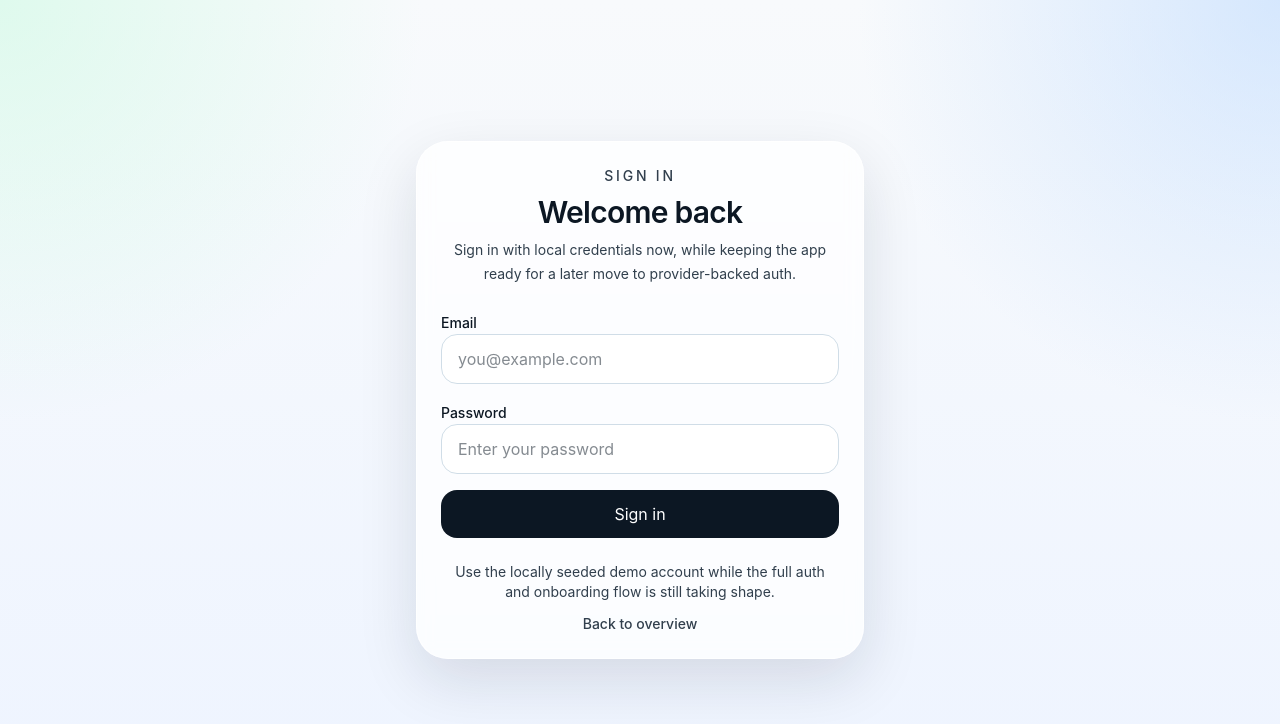
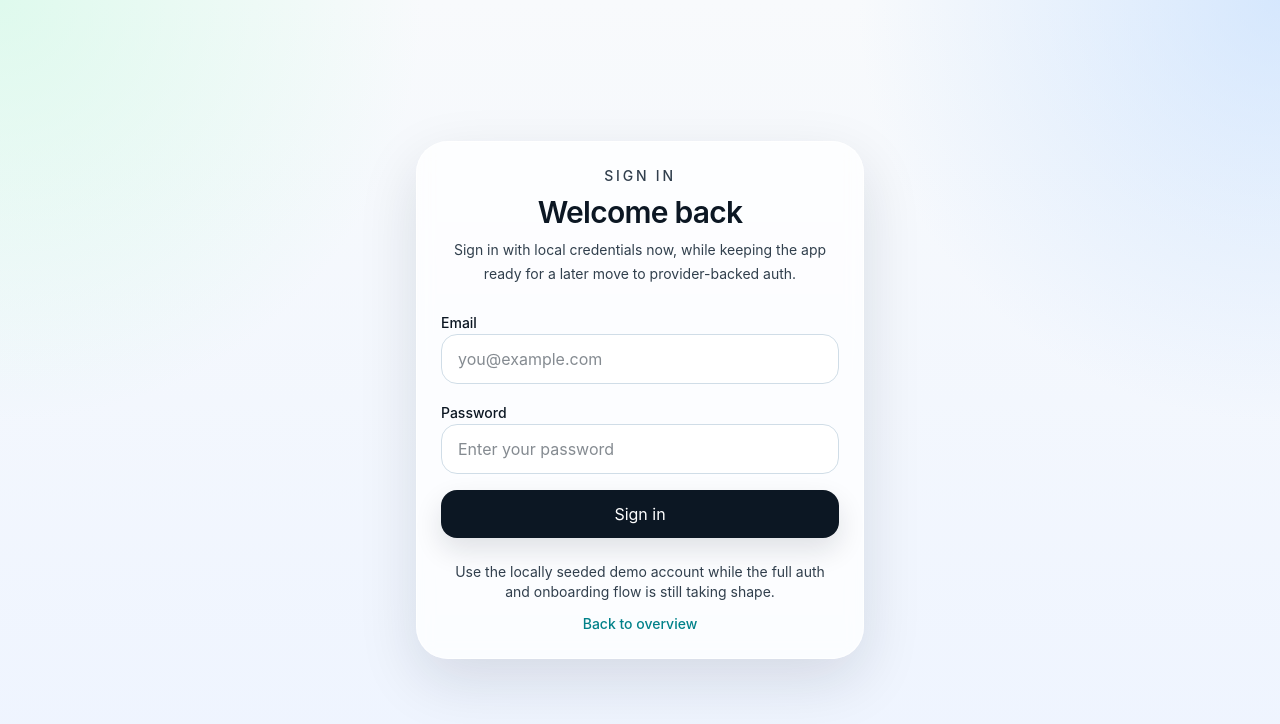
Before and after one commit to nicolask/dashboard-one, a Next.js app: page /login in a window 1280 px wide. Shown: the top 724 px of the page. Built offline with nearby package versions, Linux system fonts and the light colour scheme; no server answers.

Commit message:
Refine landing and login button states

```diff
--- a/src/app/globals.css
+++ b/src/app/globals.css
@@ -45,7 +45,6 @@ body {
 }
 
 a {
-  color: inherit;
   text-decoration: none;
 }
 
--- a/src/app/page.tsx
+++ b/src/app/page.tsx
@@ -28,13 +28,13 @@ export default function HomePage() {
           </div>
           <div className="flex flex-wrap gap-3">
             <Link
-              className="rounded-full bg-ink-900 px-5 py-3 text-sm font-medium text-white transition hover:bg-ink-700"
+              className="rounded-full bg-ink-900 px-5 py-3 text-sm font-medium text-white shadow-[0_10px_24px_rgb(15_23_42_/_0.12)] transition-all duration-200 ease-out hover:-translate-y-0.5 hover:bg-brand-700 hover:text-white hover:shadow-[0_18px_36px_rgb(8_145_178_/_0.2)] focus-visible:outline-2 focus-visible:outline-offset-2 focus-visible:outline-brand-500"
               href="/login"
             >
               Open login
             </Link>
             <Link
-              className="rounded-full border border-ink-200 bg-white/70 px-5 py-3 text-sm font-medium text-ink-900 transition hover:border-brand-300 hover:bg-white"
+              className="rounded-full border border-ink-200 bg-white/75 px-5 py-3 text-sm font-medium text-ink-900 shadow-[0_10px_24px_rgb(15_23_42_/_0.06)] transition-all duration-200 ease-out hover:-translate-y-0.5 hover:border-brand-500 hover:bg-brand-100 hover:text-ink-900 hover:shadow-[0_16px_30px_rgb(34_197_94_/_0.12)] focus-visible:outline-2 focus-visible:outline-offset-2 focus-visible:outline-brand-500"
               href="/dashboard"
             >
               View dashboard shell
--- a/src/features/auth/components/login-form.tsx
+++ b/src/features/auth/components/login-form.tsx
@@ -54,7 +54,7 @@ export function LoginForm({ action, errorMessage }: LoginFormProps) {
           ) : null}
 
           <button
-            className="w-full rounded-2xl bg-ink-900 px-4 py-3 text-sm font-medium text-white transition hover:bg-ink-700"
+            className="w-full rounded-2xl bg-ink-900 px-4 py-3 text-sm font-medium text-white shadow-[0_12px_28px_rgb(15_23_42_/_0.12)] transition-all duration-200 ease-out hover:-translate-y-0.5 hover:bg-brand-700 hover:text-white hover:shadow-[0_18px_36px_rgb(8_145_178_/_0.2)] focus-visible:outline-2 focus-visible:outline-offset-2 focus-visible:outline-brand-500"
             type="submit"
           >
             Sign in
@@ -66,7 +66,10 @@ export function LoginForm({ action, errorMessage }: LoginFormProps) {
             Use the locally seeded demo account while the full auth and onboarding
             flow is still taking shape.
           </p>
-          <Link className="font-medium text-brand-700 hover:text-brand-500" href="/">
+          <Link
+            className="font-medium text-brand-700 transition-colors hover:text-brand-500 focus-visible:outline-2 focus-visible:outline-offset-2 focus-visible:outline-brand-500"
+            href="/"
+          >
             Back to overview
           </Link>
         </div>
```
